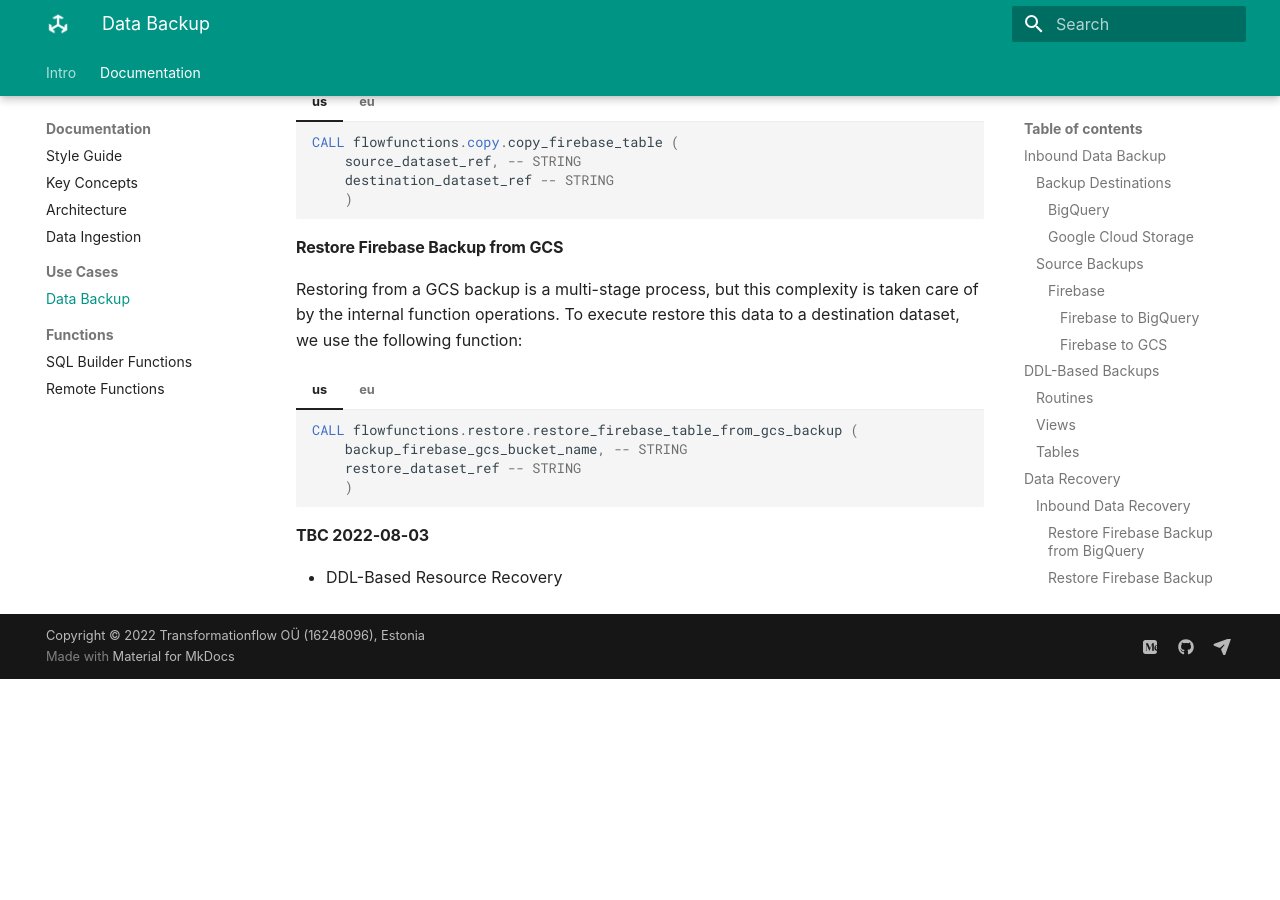
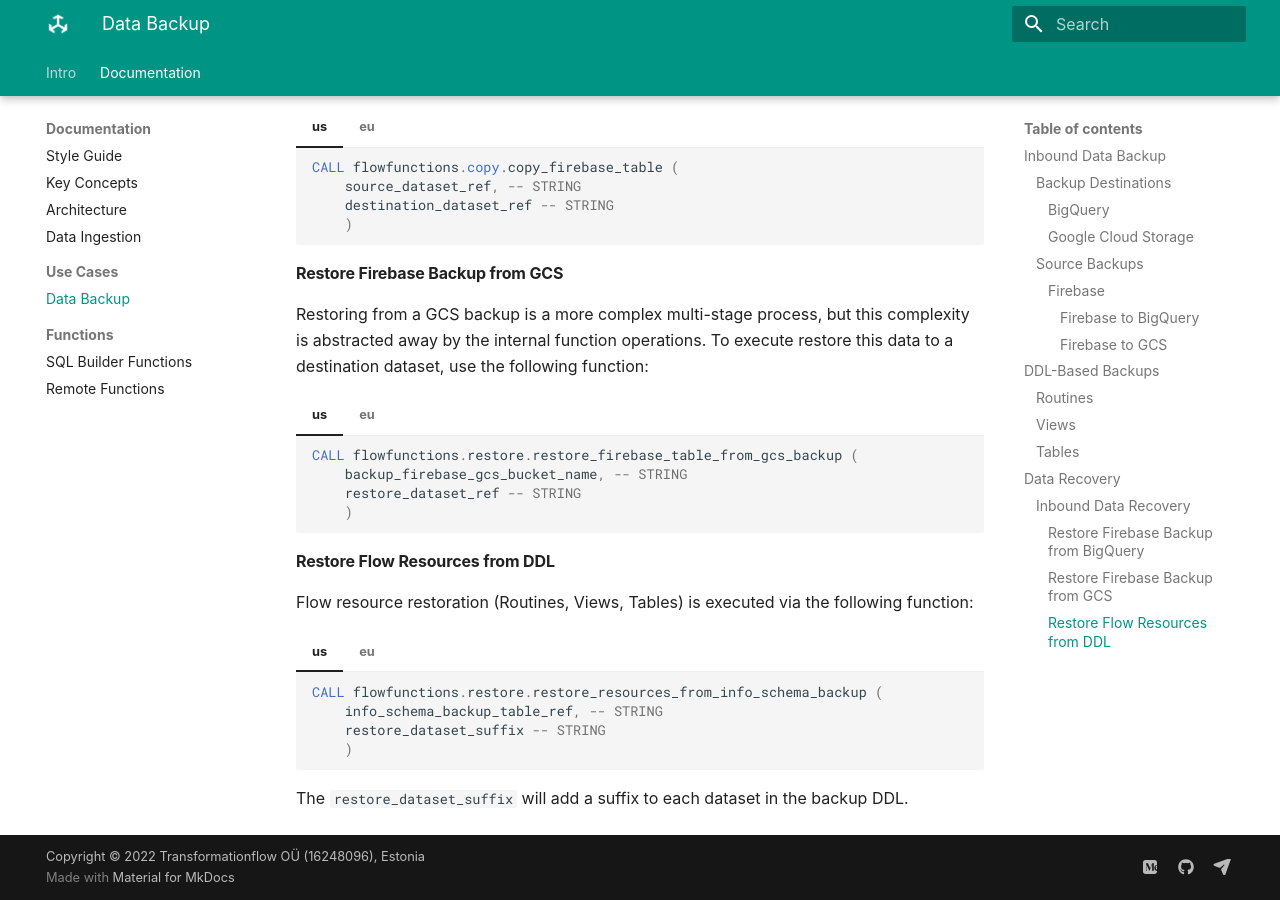
Before and after one commit to transformationflow/transformationflow.github.io, an MkDocs documentation site: the page built from docs/documentation/usecases/backup.md, in a window 1280 px wide and 900 px high, scrolled down 3772 px. Built offline with MkDocs 1.6.1 and Material for MkDocs 9.7.7, drawn with Linux system fonts in a browser that asks for light colours; some web fonts are replaced; comment, search, counter and statistics services are not loaded; before the commit the page ends 4451 px from its top, so only the background shows below that; some of the changed text lies outside the part shown.

Commit message:
added DDL backup

````diff
--- a/docs/documentation/usecases/backup.md
+++ b/docs/documentation/usecases/backup.md
@@ -41,7 +41,7 @@ This function checks for the existence of date shards in the `destination_datase
     ```
 
 #### Firebase to GCS
-This function backs up table shards from the `source_dataset_ref` into different date-based folders in the destination bucket determined by `export_gcs_bucket_name`. The offset parameters `start_days_offset` and `end_days_offset` determine how many days to export (offset from today, as defined by the `CURRENT_DATE()` in SQL).
+This function backs up table shards from the `source_dataset_ref` into different files including the date in the format `YYYYMMDD` in the destination bucket determined by `export_gcs_bucket_name`. The offset parameters `start_days_offset` and `end_days_offset` determine how many days to export (offset from today as defined by the `CURRENT_DATE()` in SQL i.e. 0 = today).
 
 === "us"
     ```sql
@@ -153,7 +153,6 @@ Restoring from a Firebase table backup to a new dataset is exactly the same as c
 
 This is achieved by calling the following function:
 
-
 === "us"
     ```sql
     CALL flowfunctions.copy.copy_firebase_table (
@@ -171,7 +170,7 @@ This is achieved by calling the following function:
     ```
 
 ### Restore Firebase Backup from GCS
-Restoring from a GCS backup is a multi-stage process, but this complexity is taken care of by the internal function operations.  To execute restore this data to a destination dataset, we use the following function:
+Restoring from a GCS backup is a more complex multi-stage process, but this complexity is abstracted away by the internal function operations.  To execute restore this data to a destination dataset, use the following function:
 
 === "us"
     ```sql
@@ -189,6 +188,23 @@ Restoring from a GCS backup is a multi-stage process, but this complexity is tak
         )
     ```
 
+### Restore Flow Resources from DDL
+Flow resource restoration (Routines, Views, Tables) is executed via the following function:
 
-### TBC 2022-08-03
-- DDL-Based Resource Recovery
+=== "us"
+    ```sql
+    CALL flowfunctions.restore.restore_resources_from_info_schema_backup (
+        info_schema_backup_table_ref, -- STRING
+        restore_dataset_suffix -- STRING
+        )
+    ```
+
+=== "eu"
+    ```sql
+    CALL flowfunctionseu.restore.restore_resources_from_info_schema_backup (
+        info_schema_backup_table_ref, -- STRING
+        restore_dataset_suffix -- STRING
+        )
+    ```
+
+The `restore_dataset_suffix` will add a suffix to each dataset in the backup DDL.
````
